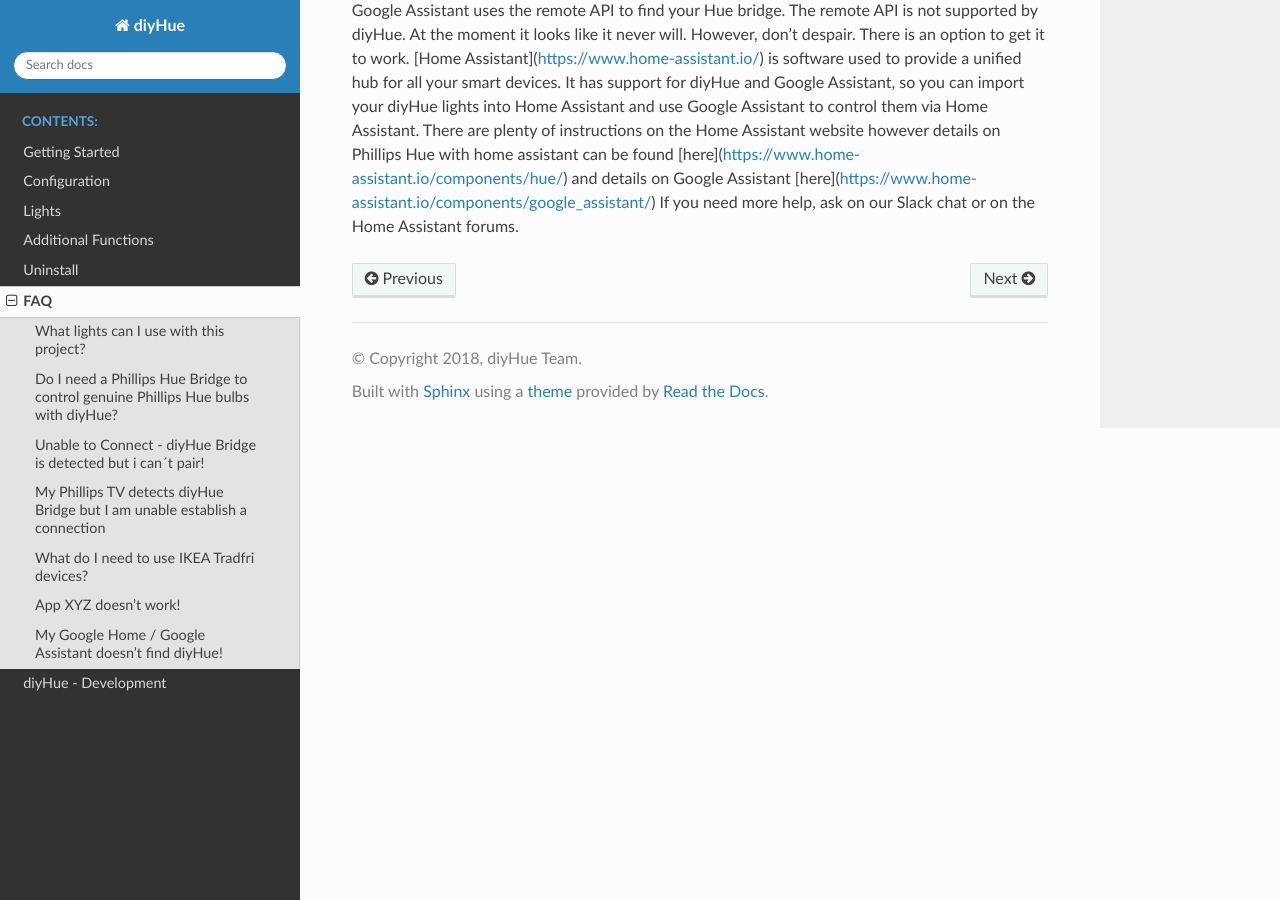
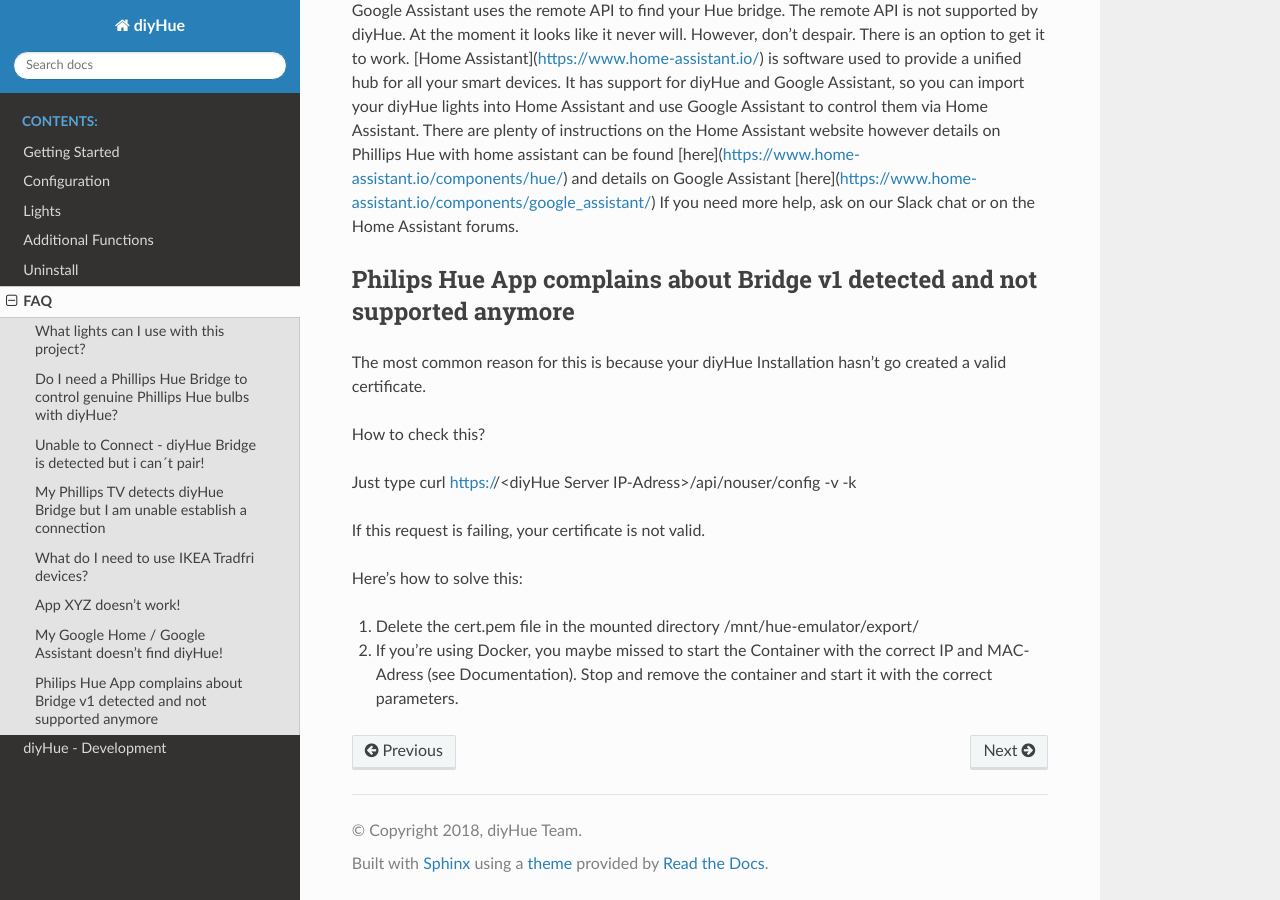
Before and after one commit to diyhue/ReadTheDocs, a Sphinx documentation site: the page built from source/faq.rst, in a window 1280 px wide and 900 px high, scrolled down 1633 px. Built offline with Sphinx 7.4.7 and the Read the Docs theme 2.0.0, drawn with Linux system fonts in a browser that asks for light colours.

Commit message:
Update faq.rst

```diff
--- a/source/faq.rst
+++ b/source/faq.rst
@@ -55,3 +55,18 @@
 ------------------------------------------------------
 
 Google Assistant uses the remote API to find your Hue bridge. The remote API is not supported by diyHue. At the moment it looks like it never will. However, don't despair. There is an option to get it to work. [Home Assistant](https://www.home-assistant.io/) is software used to provide a unified hub for all your smart devices. It has support for diyHue and Google Assistant, so you can import your diyHue lights into Home Assistant and use Google Assistant to control them via Home Assistant. There are plenty of instructions on the Home Assistant website however details on Phillips Hue with home assistant can be found [here](https://www.home-assistant.io/components/hue/) and details on Google Assistant [here](https://www.home-assistant.io/components/google_assistant/) If you need more help, ask on our Slack chat or on the Home Assistant forums.
+
+Philips Hue App complains about Bridge v1 detected and not supported anymore
+----------------------------------------------------------------------------
+The most common reason for this is because your diyHue Installation hasn't go created a valid certificate.
+
+How to check this?
+
+Just type curl https://<diyHue Server IP-Adress>/api/nouser/config -v -k
+
+If this request is failing, your certificate is not valid.
+
+Here's how to solve this:
+
+1. Delete the cert.pem file in the mounted directory /mnt/hue-emulator/export/
+2. If you're using Docker, you maybe missed to start the Container with the correct IP and MAC-Adress (see Documentation). Stop and remove the container and start it with the correct parameters.
```
